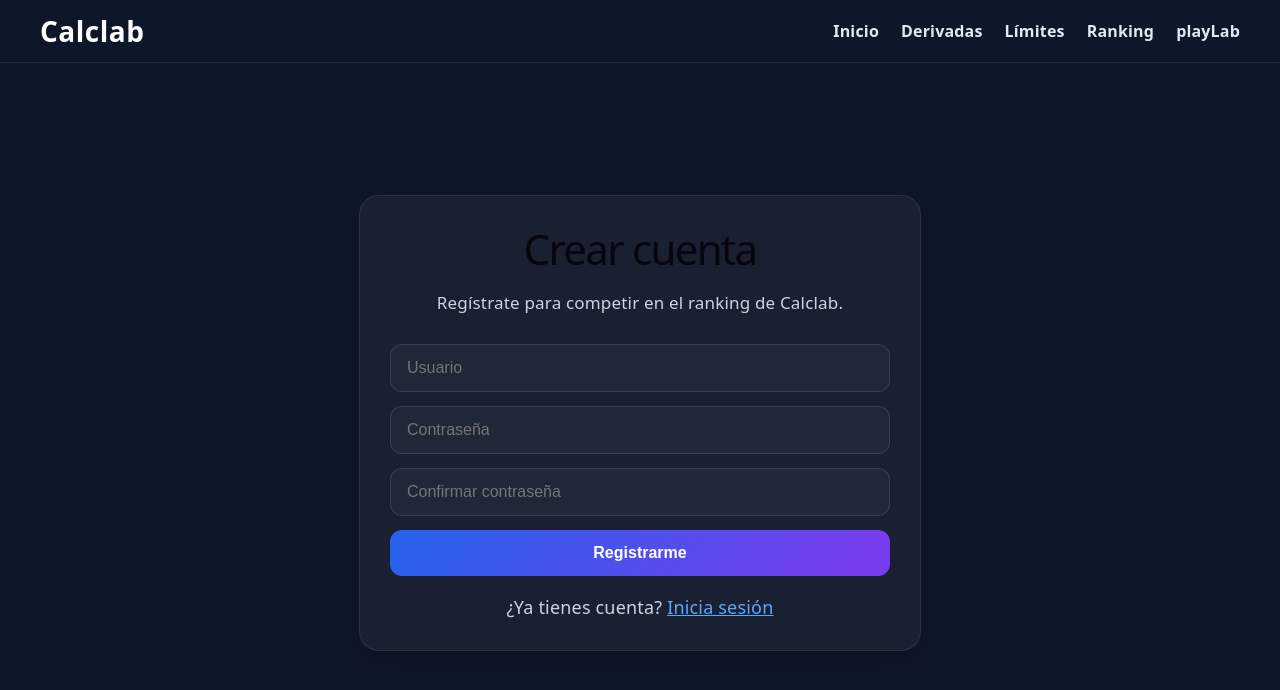
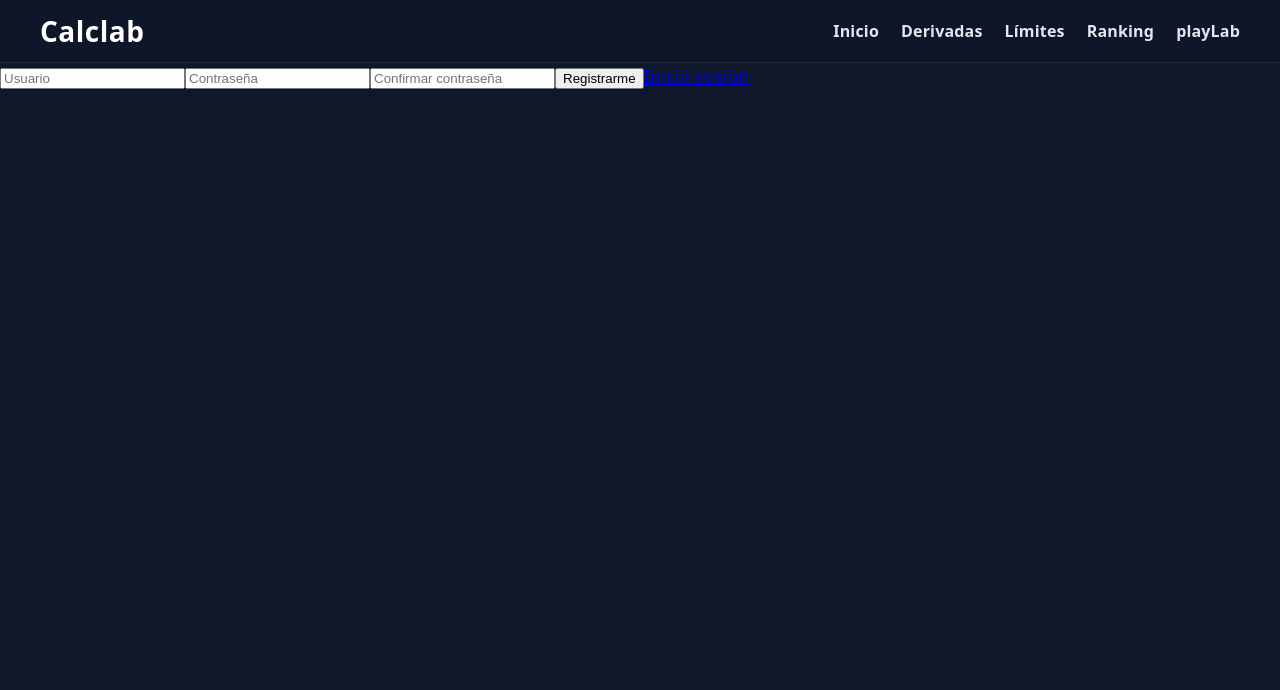
Before and after one commit to Laura-Oliveros/calclab, a React app in the folder frontend/: page /register in a window 1280 px wide. Shown: the top 690 px of the page. Built offline with nearby package versions, Linux system fonts and the light colour scheme; the HTML template or start-up script is replaced by a standard one.

Commit message:
Corregir rutas de registro y login

```diff
--- a/frontend/src/pages/Register.jsx
+++ b/frontend/src/pages/Register.jsx
@@ -1,22 +1,22 @@
 import { useState } from "react";
-import { Link, useNavigate } from "react-router-dom";
+import { useNavigate, Link } from "react-router-dom";
 import api from "../api/client";
 
 export default function Register() {
+  const navigate = useNavigate();
+
   const [username, setUsername] = useState("");
   const [password, setPassword] = useState("");
   const [confirmPassword, setConfirmPassword] = useState("");
   const [error, setError] = useState("");
-  const [success, setSuccess] = useState("");
-  const navigate = useNavigate();
+  const [loading, setLoading] = useState(false);
 
   async function handleSubmit(e) {
     e.preventDefault();
     setError("");
-    setSuccess("");
 
     if (!username || !password || !confirmPassword) {
-      setError("Todos los campos son obligatorios");
+      setError("Completa todos los campos");
       return;
     }
 
@@ -26,75 +26,46 @@ export default function Register() {
     }
 
     try {
-      await api.post("/auth/register", {
+      setLoading(true);
+
+      const response = await api.post("/auth/register", {
         username,
         password,
       });
 
-      setSuccess("Usuario registrado correctamente");
+      const data = response.data;
 
-      setTimeout(() => {
-        navigate("/login-ranking");
-      }, 1200);
+      if (data?.token) {
+        localStorage.setItem("token", data.token);
+      }
+
+      if (data?.user) {
+        localStorage.setItem("user", JSON.stringify(data.user));
+      }
+
+      navigate("/ranking");
     } catch (err) {
-      setError(
-        err?.response?.data?.message || "No se pudo registrar el usuario"
-      );
+      console.error("Error registro:", err?.response?.data || err.message);
+
+      const backendMessage = err?.response?.data?.message;
+
+      if (backendMessage) {
+        setError(backendMessage);
+      } else {
+        setError("No se pudo registrar el usuario");
+      }
+    } finally {
+      setLoading(false);
     }
   }
 
   return (
-    <div
-      style={{
-        minHeight: "80vh",
-        display: "flex",
-        justifyContent: "center",
-        alignItems: "center",
-        padding: "40px",
-      }}
-    >
-      <form
-        onSubmit={handleSubmit}
-        style={{
-          width: "100%",
-          maxWidth: "500px",
-          background: "rgba(255,255,255,0.04)",
-          border: "1px solid rgba(255,255,255,0.08)",
-          borderRadius: "20px",
-          padding: "30px",
-          boxShadow: "0 10px 30px rgba(0,0,0,0.25)",
-        }}
-      >
-        <h1
-          style={{
-            marginTop: 0,
-            marginBottom: "16px",
-            fontSize: "42px",
-            lineHeight: "1.1",
-            textAlign: "center",
-          }}
-        >
-          Crear cuenta
-        </h1>
-
-        <p
-          style={{
-            color: "#cbd5e1",
-            marginBottom: "28px",
-            textAlign: "center",
-            lineHeight: "1.6",
-            fontSize: "17px",
-          }}
-        >
-          Regístrate para competir en el ranking de Calclab.
-        </p>
-
+    <form onSubmit={handleSubmit}>
       <input
         type="text"
         placeholder="Usuario"
         value={username}
         onChange={(e) => setUsername(e.target.value)}
-          style={inputStyle}
       />
 
       <input
@@ -102,7 +73,6 @@ export default function Register() {
         placeholder="Contraseña"
         value={password}
         onChange={(e) => setPassword(e.target.value)}
-          style={inputStyle}
       />
 
       <input
@@ -110,63 +80,15 @@ export default function Register() {
         placeholder="Confirmar contraseña"
         value={confirmPassword}
         onChange={(e) => setConfirmPassword(e.target.value)}
-          style={inputStyle}
       />
 
-        {error && (
-          <p style={{ color: "#f87171", marginTop: "0", marginBottom: "16px" }}>
-            {error}
-          </p>
-        )}
+      {error && <p>{error}</p>}
 
-        {success && (
-          <p style={{ color: "#4ade80", marginTop: "0", marginBottom: "16px" }}>
-            {success}
-          </p>
-        )}
-
-        <button type="submit" style={buttonStyle}>
-          Registrarme
+      <button type="submit" disabled={loading}>
+        {loading ? "Registrando..." : "Registrarme"}
       </button>
 
-        <p
-          style={{
-            marginTop: "18px",
-            textAlign: "center",
-            color: "#cbd5e1",
-          }}
-        >
-          ¿Ya tienes cuenta?{" "}
-          <Link to="/login-ranking" style={{ color: "#60a5fa" }}>
-            Inicia sesión
-          </Link>
-        </p>
+      <Link to="/login-ranking">Inicia sesión</Link>
     </form>
-    </div>
   );
 }
-
-const inputStyle = {
-  width: "100%",
-  padding: "14px 16px",
-  marginBottom: "14px",
-  borderRadius: "12px",
-  border: "1px solid rgba(255,255,255,0.12)",
-  background: "rgba(255,255,255,0.03)",
-  color: "white",
-  fontSize: "16px",
-  outline: "none",
-  boxSizing: "border-box",
-};
-
-const buttonStyle = {
-  width: "100%",
-  padding: "14px 18px",
-  borderRadius: "12px",
-  border: "none",
-  background: "linear-gradient(135deg, #2563eb, #7c3aed)",
-  color: "white",
-  fontSize: "16px",
-  fontWeight: "700",
-  cursor: "pointer",
-};
```
Lines whose indentation alone changed are shown as unchanged.
